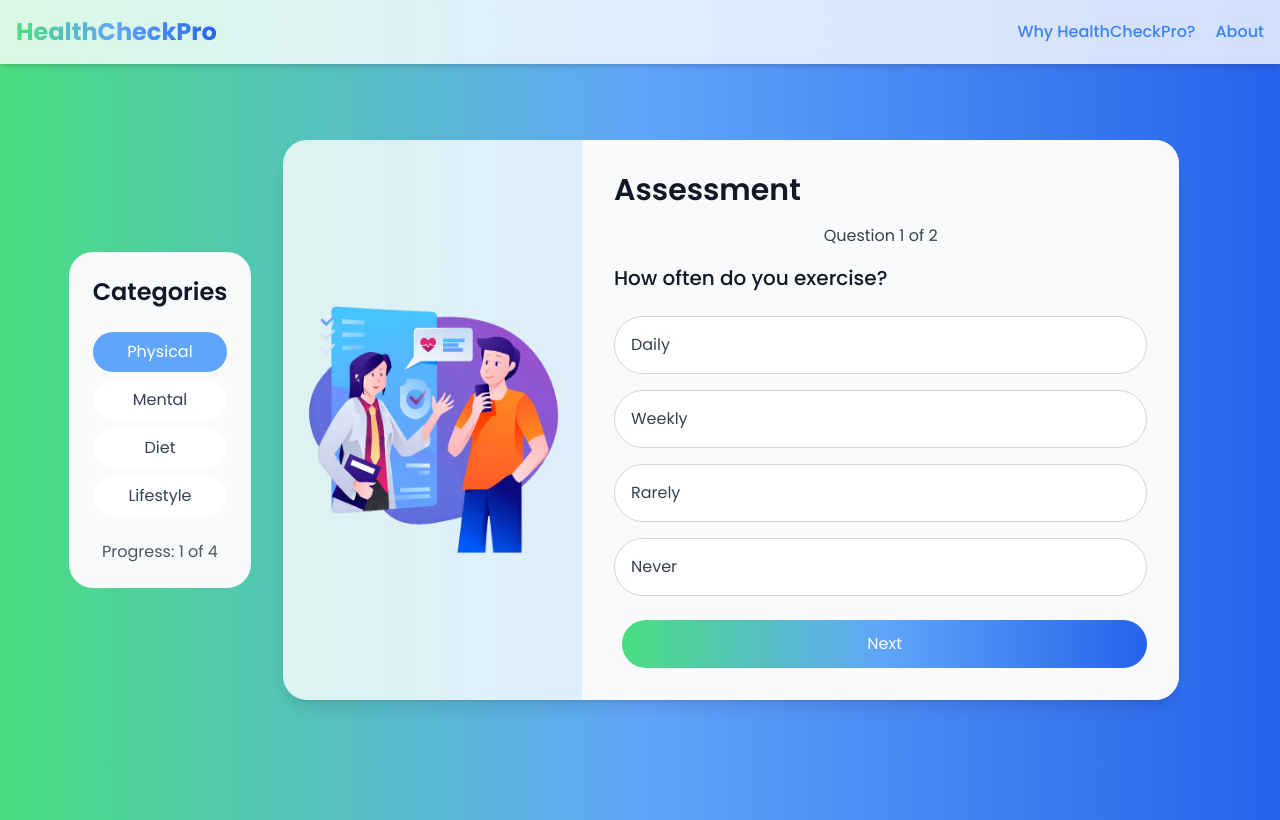
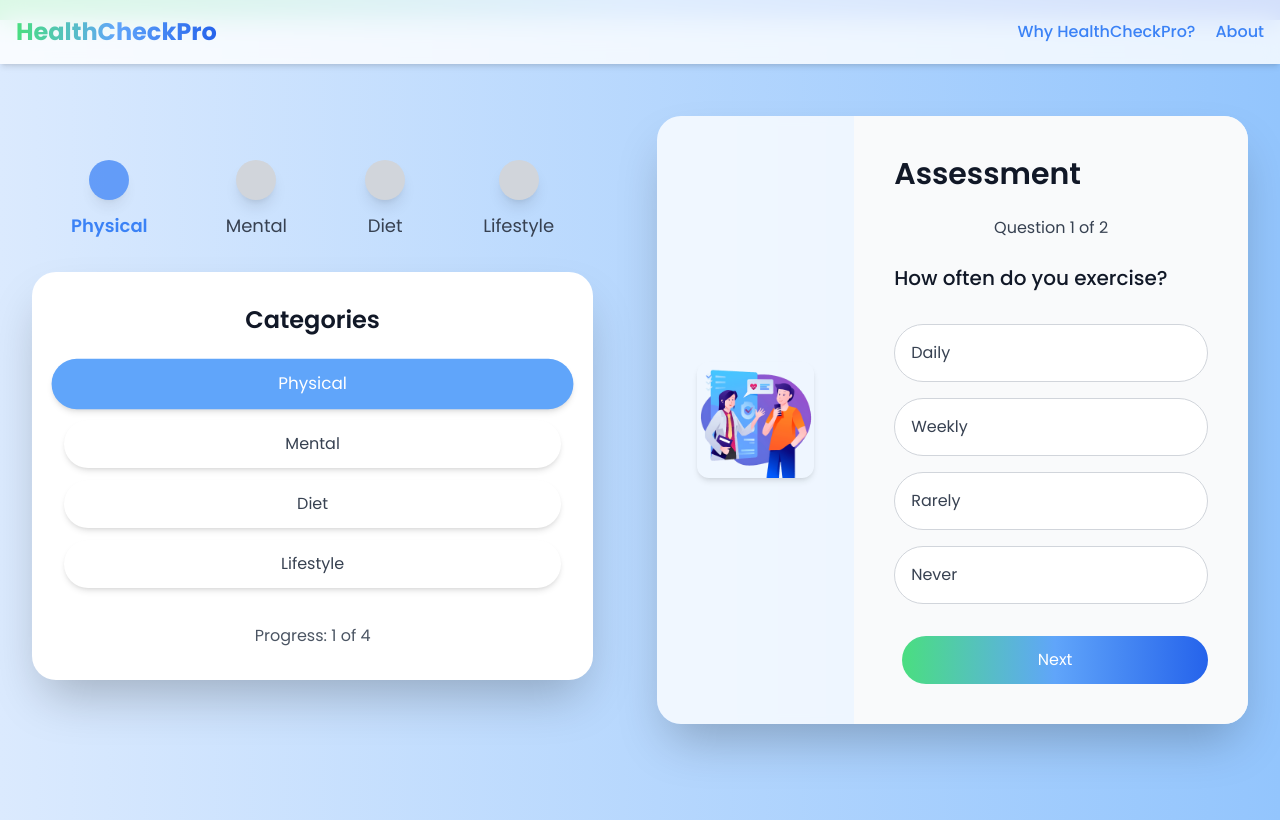
Before and after one commit to springboardmentor-104/HealthCheckPro_Infosys_Internship_Oct2024_Team_03, a React (Vite) app in the folder client/: page /assessment in a window 1280 px wide. Built offline with nearby package versions, Linux system fonts and the light colour scheme.

Commit message:
Update AssessmentPage.jsx

```diff
--- a/client/src/pages/AssessmentPage.jsx
+++ b/client/src/pages/AssessmentPage.jsx
@@ -1,13 +1,40 @@
 import React, { useState } from "react";
 import * as RadioGroup from "@radix-ui/react-radio-group";
 
+const Stepper = ({ currentCategory, categories, completedSteps }) => {
+  return (
+    <div className="flex justify-around mb-8">
+      {categories.map((category) => (
+        <div key={category.id} className="flex flex-col items-center">
+          <div
+            className={`w-10 h-10 rounded-full flex items-center justify-center text-white font-bold shadow-lg ${
+              currentCategory === category.id
+                ? "bg-blue-500 animate-pulse"
+                : completedSteps.has(category.id)
+                ? "bg-green-500"
+                : "bg-gray-300"
+            }`}
+          />
+          <span
+            className={`mt-3 text-lg ${
+              currentCategory === category.id ? "text-blue-500 font-semibold" : "text-gray-700"
+            }`}
+          >
+            {category.name}
+          </span>
+        </div>
+      ))}
+    </div>
+  );
+};
+
 const AssessmentPage = () => {
-    const categories = [
+  const categories = [
     { id: "physical", name: "Physical" },
     { id: "mental", name: "Mental" },
     { id: "diet", name: "Diet" },
     { id: "lifestyle", name: "Lifestyle" },
-    ];
+  ];
 
   const questionsData = [
     {
@@ -30,12 +57,12 @@ const AssessmentPage = () => {
         { id: 4, text: "Never" },
       ],
     },
-    // Add more questions as needed
   ];
 
   const [currentCategory, setCurrentCategory] = useState("physical");
   const [currentQuestionIndex, setCurrentQuestionIndex] = useState(0);
   const [selectedOption, setSelectedOption] = useState(null);
+  const [completedSteps, setCompletedSteps] = useState(new Set());
 
   const currentQuestion = questionsData[currentQuestionIndex];
 
@@ -48,7 +75,7 @@ const AssessmentPage = () => {
     if (currentQuestionIndex < questionsData.length - 1) {
       setCurrentQuestionIndex(currentQuestionIndex + 1);
     } else {
-      // Handle submit logic here
+      setCompletedSteps((prev) => new Set(prev).add(currentCategory));
       alert("Assessment submitted!");
     }
   };
@@ -61,27 +88,35 @@ const AssessmentPage = () => {
   };
 
   return (
-    <div className="flex items-center justify-center min-h-screen bg-gradient-to-r">
-      <div>
-        <div className="flex flex-col items-center p-6 bg-gray-50 rounded-3xl">
-          <h2 className="text-2xl font-semibold mb-6 text-gray-900">
-            Categories
-          </h2>
+    <div className="flex items-center justify-center min-h-screen bg-gradient-to-r from-blue-100 to-blue-300">
+      <div className="max-w-6xl w-full p-8">
+        <Stepper
+          currentCategory={currentCategory}
+          categories={categories}
+          completedSteps={completedSteps}
+        />
+        <div className="flex flex-col items-center p-8 bg-white rounded-3xl shadow-2xl">
+          <h2 className="text-2xl font-semibold mb-6 text-gray-900">Categories</h2>
           {categories.map((category) => (
             <div
               key={category.id}
-              className={`w-full py-2 px-4 mb-2 text-center rounded-full cursor-pointer transition ${
+              className={`w-full py-3 px-4 mb-3 text-center rounded-full cursor-pointer shadow-md transition-transform transform ${
                 currentCategory === category.id
-                  ? "bg-blue-400 text-white"
-                  : "bg-white text-gray-700"
+                  ? "bg-blue-400 text-white scale-105"
+                  : "bg-white text-gray-700 hover:scale-105 hover:bg-blue-200"
               }`}
-              onClick={() => setCurrentCategory(category.id)}
+              onClick={() => {
+                if (!completedSteps.has(currentCategory)) {
+                  alert("Please complete the current category first.");
+                  return;
+                }
+                setCurrentCategory(category.id);
+              }}
             >
               {category.name}
             </div>
           ))}
-          {/* Progress Indicator */}
-          <div className="mt-4 w-full text-center">
+          <div className="mt-6 w-full text-center">
             <p className="text-gray-600">
               Progress:{" "}
               {categories.findIndex((cat) => cat.id === currentCategory) + 1} of{" "}
@@ -90,24 +125,22 @@ const AssessmentPage = () => {
           </div>
         </div>
       </div>
-      <div className="flex flex-col md:flex-row rounded-3xl overflow-hidden shadow-lg bg-white bg-opacity-80 backdrop-filter backdrop-blur-sm max-w-4xl m-8 w-full">
-        {/* Left Section: Graphic */}
-        <div className="w-full md:w-1/3 flex items-center justify-center p-8 scale-125">
+      <div className="flex flex-col md:flex-row rounded-3xl overflow-hidden shadow-2xl bg-white bg-opacity-80 backdrop-filter backdrop-blur-sm max-w-4xl m-8 w-full">
+        <div className="w-full md:w-1/3 flex items-center justify-center p-10">
           <img
             src="../../health-assessment.png"
             alt="Health Assessment"
-            className="rounded-xl w-full h-auto scale-90"
+            className="rounded-xl w-full h-auto shadow-md"
           />
         </div>
-        {/* Right Section: Question and Options */}
-        <div className="w-full md:w-2/3 p-8 flex flex-col justify-center bg-gray-50">
-          <h2 className="text-3xl font-semibold mb-4 text-gray-900 text-center md:text-left">
+        <div className="w-full md:w-2/3 p-10 flex flex-col justify-center bg-gray-50">
+          <h2 className="text-3xl font-semibold mb-6 text-gray-900 text-center md:text-left">
             Assessment
           </h2>
-          <p className="text-gray-700 mb-4 text-center">
+          <p className="text-gray-700 mb-6 text-center">
             Question {currentQuestionIndex + 1} of {questionsData.length}
           </p>
-          <h3 className="text-xl font-medium mb-6 text-gray-900">
+          <h3 className="text-xl font-medium mb-8 text-gray-900">
             {currentQuestion.text}
           </h3>
           <RadioGroup.Root
@@ -119,15 +152,15 @@ const AssessmentPage = () => {
               <RadioGroup.Item
                 key={option.id}
                 value={option.id.toString()}
-                className={`flex items-center p-4 border border-gray-300 rounded-full cursor-pointer transition ${
+                className={`flex items-center p-4 border border-gray-300 rounded-full cursor-pointer transition-shadow transform ${
                   selectedOption === option.id.toString()
-                    ? "bg-blue-100 border-blue-400"
-                    : "bg-white"
+                    ? "bg-blue-100 border-blue-400 shadow-lg"
+                    : "bg-white hover:shadow-md"
                 }`}
               >
                 <RadioGroup.Indicator className="mr-4">
                   <div
-                    className={`w-4 h-4 rounded-full ${
+                    className={`w-5 h-5 rounded-full ${
                       selectedOption === option.id.toString()
                         ? "bg-blue-400"
                         : "bg-gray-300"
@@ -138,7 +171,7 @@ const AssessmentPage = () => {
               </RadioGroup.Item>
             ))}
           </RadioGroup.Root>
-          <div className="flex justify-between mt-6">
+          <div className="flex justify-between mt-8">
             {currentQuestionIndex > 0 && (
               <button
                 className="w-full bg-gradient-to-r from-green-400 via-blue-400 to-blue-600 text-white py-3 rounded-full hover:opacity-90 transition-opacity duration-200 mr-2"
```
